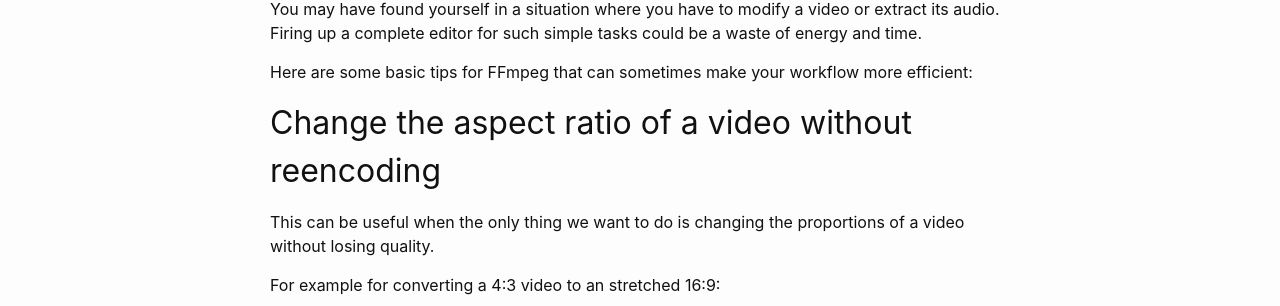
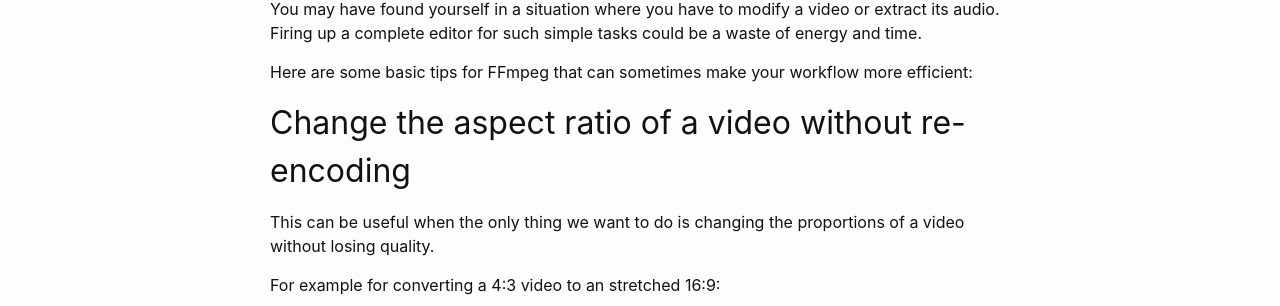
Before and after one commit to manueljimenezs/manueljimenezs.github.io, a Jekyll site: the page built from _posts/2019-01-24-ffmpeg-swiss-knife.markdown, in a window 1280 px wide. Shown: the part 203-509 px from the top of the page. Built offline with Jekyll 4.4.1, drawn with Linux system fonts in a browser that asks for light colours.

Commit message:
Update 2019-01-24-ffmpeg-swiss-knife.markdown

```diff
--- a/_posts/2019-01-24-ffmpeg-swiss-knife.markdown
+++ b/_posts/2019-01-24-ffmpeg-swiss-knife.markdown
@@ -9,7 +9,7 @@
 
 Here are some basic tips for FFmpeg that can sometimes make your workflow more efficient:
 
-## Change the aspect ratio of a video without reencoding
+## Change the aspect ratio of a video without re-encoding
 
 This can be useful when the only thing we want to do is changing the proportions of a video without losing quality.
 
```
